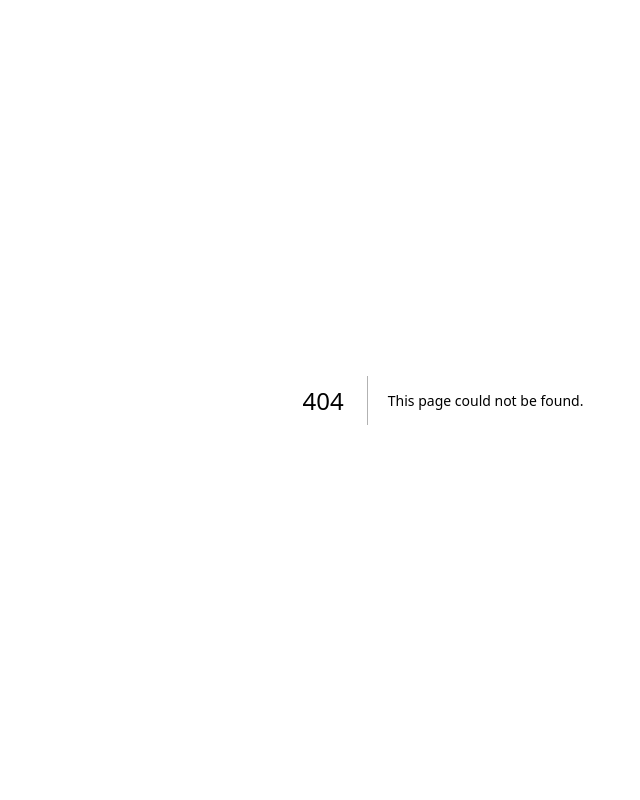
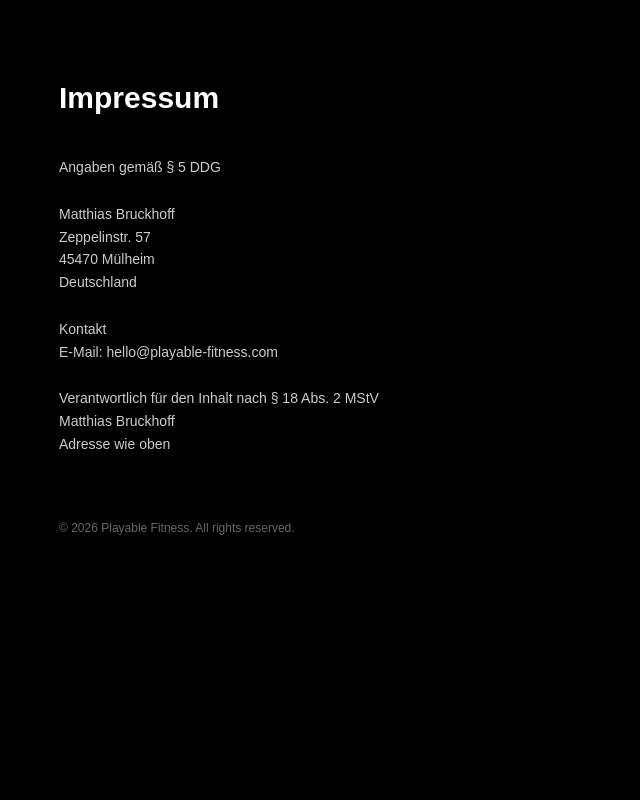
Before and after one commit to PlayableFitness/website, a Next.js app: page /Impressum in a window 1280 px wide. Before the commit this address had no page. Shown: the top 800 px of the page, without its empty margins (197-837 px from the left). Built offline with nearby package versions, Linux system fonts and the light colour scheme.

Commit message:
Create page.tsx

```diff
--- /dev/null
+++ b/app/Impressum/page.tsx
@@ -0,0 +1,35 @@
+export default function ImpressumPage() {
+  return (
+    <main className="min-h-screen bg-black text-white px-6 py-20">
+      <div className="mx-auto max-w-3xl">
+        <h1 className="text-3xl font-semibold mb-10">Impressum</h1>
+
+        <div className="space-y-6 text-white/80 text-sm leading-relaxed">
+          <p>Angaben gemäß § 5 DDG</p>
+
+          <p>
+            Matthias Bruckhoff<br />
+            Zeppelinstr. 57<br />
+            45470 Mülheim<br />
+            Deutschland
+          </p>
+
+          <p>
+            Kontakt<br />
+            E-Mail: hello@playable-fitness.com
+          </p>
+
+          <p>
+            Verantwortlich für den Inhalt nach § 18 Abs. 2 MStV<br />
+            Matthias Bruckhoff<br />
+            Adresse wie oben
+          </p>
+        </div>
+
+        <div className="mt-16 text-xs text-white/40">
+          © 2026 Playable Fitness. All rights reserved.
+        </div>
+      </div>
+    </main>
+  );
+}
```
